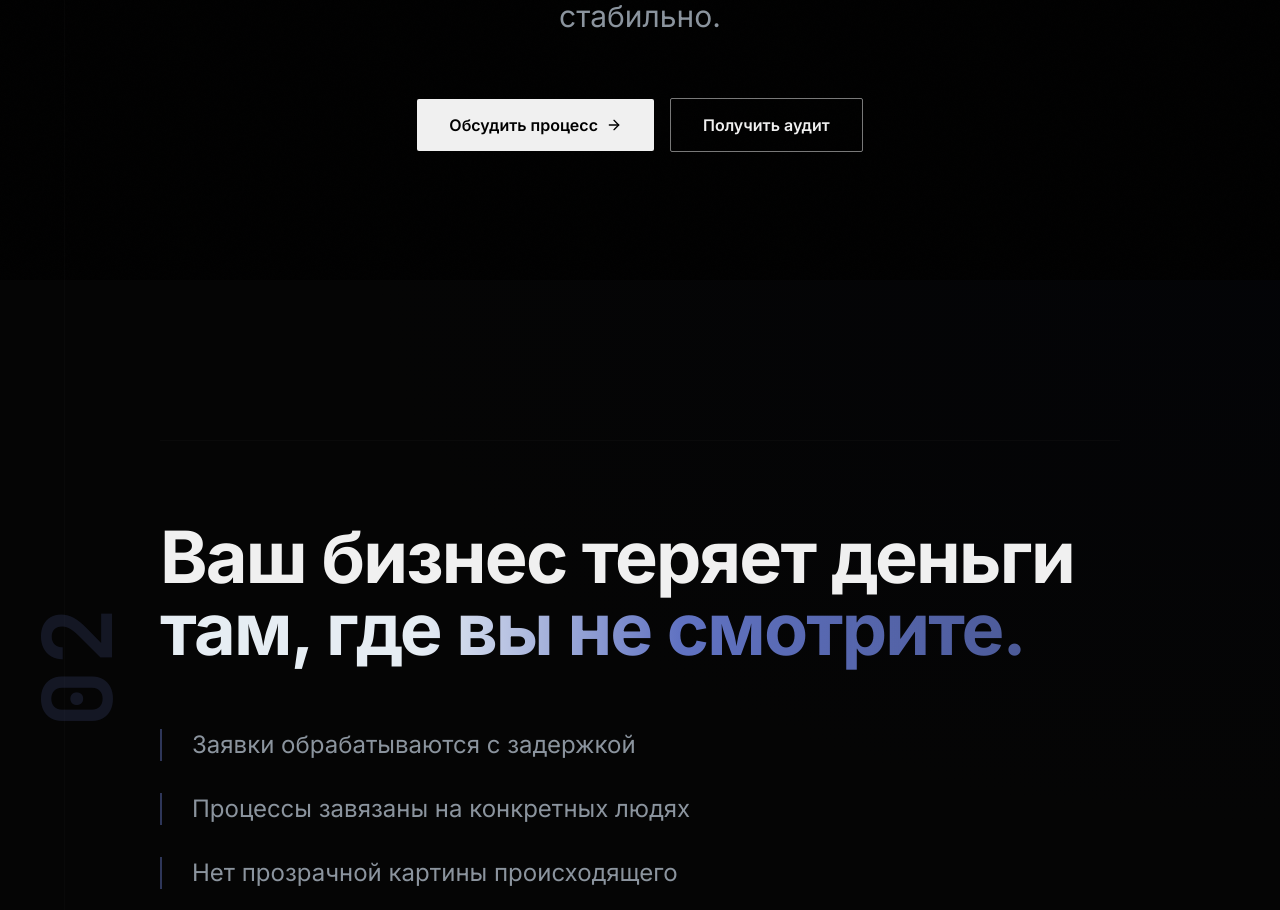
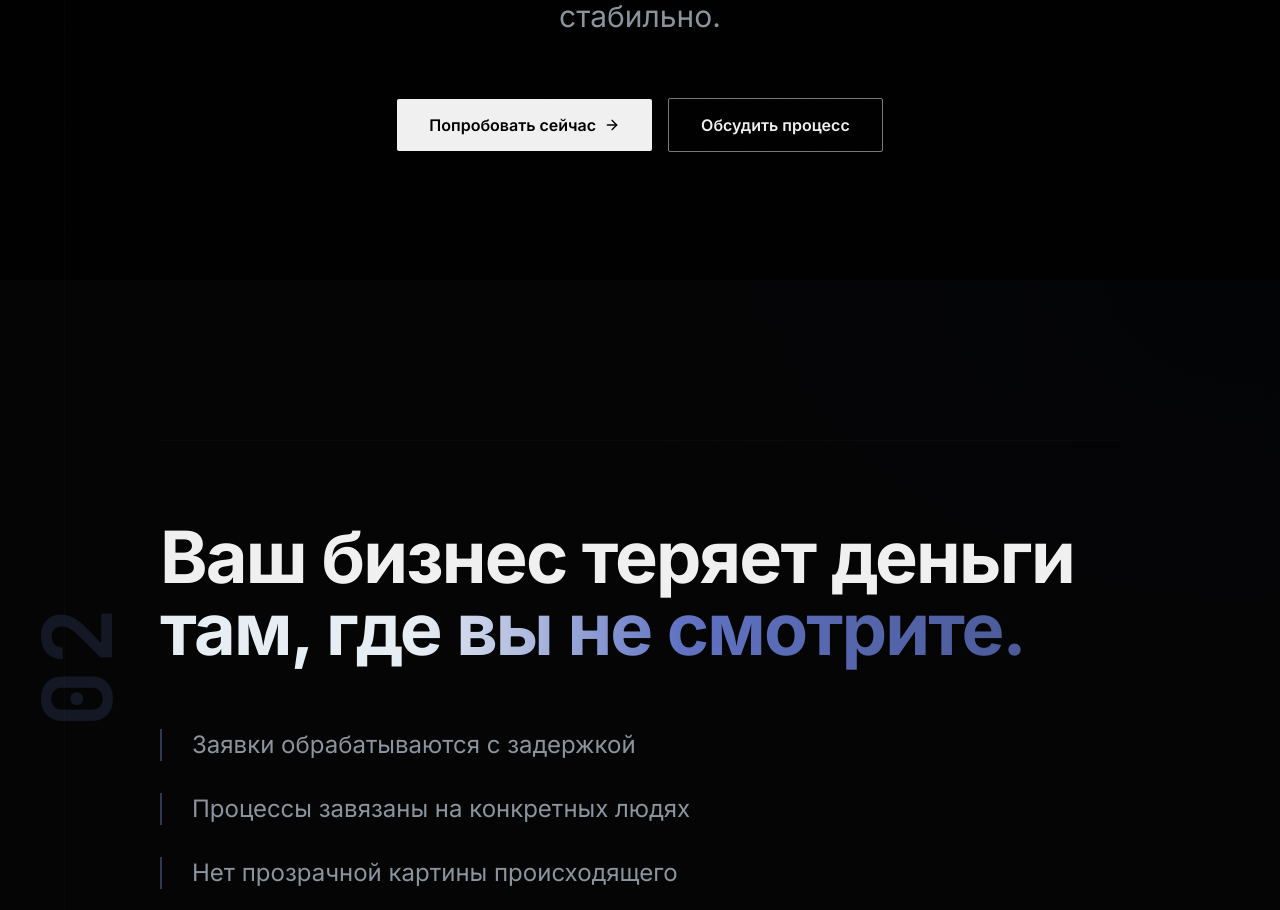
Before and after one commit to som1one/AI-Automation-, a React (Vite) app: page / in a window 1280 px wide. Shown: the part 794-1704 px from the top of the page. Built offline with nearby package versions, Linux system fonts and the light colour scheme.

Commit message:
Add 'РџРѕРїСЂРѕР±РѕРІР°С‚СЊ СЃРµР№С‡Р°СЃ' button to HeroSection

```diff
--- a/src/sections/HeroSection.tsx
+++ b/src/sections/HeroSection.tsx
@@ -1,5 +1,6 @@
 import { motion, useScroll, useTransform } from 'framer-motion'
 import { ArrowRight } from 'lucide-react'
+import { useNavigate } from 'react-router-dom'
 import { useRef } from 'react'
 
 interface HeroSectionProps {
@@ -7,6 +8,7 @@
 }
 
 const HeroSection = ({ setActiveSection }: HeroSectionProps) => {
+  const navigate = useNavigate()
   const sectionRef = useRef<HTMLElement>(null)
   const { scrollYProgress } = useScroll({
     target: sectionRef,
@@ -107,14 +109,14 @@
             transition={{ duration: 1.2, delay: 1.1, ease: [0.25, 0.1, 0.25, 1] }}
             className="flex flex-col sm:flex-row items-center justify-center gap-4"
           >
-            {/* Кнопка 1 - светлая, строгая */}
+            {/* Кнопка 1 - Попробовать сейчас (большая, белая) */}
             <motion.button
               whileHover={{ scale: 1.02 }}
               whileTap={{ scale: 0.98 }}
-              onClick={() => scrollToSection('contacts')}
+              onClick={() => navigate('/reputation-control')}
               className="relative px-8 py-3.5 bg-foreground text-background font-semibold rounded-sm transition-all duration-300 flex items-center gap-2 overflow-hidden group"
             >
-              <span className="relative z-10">Обсудить процесс</span>
+              <span className="relative z-10">Попробовать сейчас</span>
               <ArrowRight className="w-4 h-4 relative z-10" />
               <motion.div
                 className="absolute inset-0 bg-primary/20"
@@ -124,14 +126,14 @@
               />
             </motion.button>
 
-            {/* Кнопка 2 - контурная с hover-свечением */}
+            {/* Кнопка 2 - Обсудить процесс (контурная) */}
             <motion.button
               whileHover={{ scale: 1.02 }}
               whileTap={{ scale: 0.98 }}
-              onClick={() => scrollToSection('audit')}
+              onClick={() => scrollToSection('contacts')}
               className="relative px-8 py-3.5 bg-transparent border border-foreground/50 text-foreground font-semibold rounded-sm transition-all duration-300 overflow-hidden group"
             >
-              <span className="relative z-10">Получить аудит</span>
+              <span className="relative z-10">Обсудить процесс</span>
               <motion.div
                 className="absolute inset-0 border-2 border-primary/0"
                 initial={{ borderColor: 'rgba(107, 127, 215, 0)' }}
```
